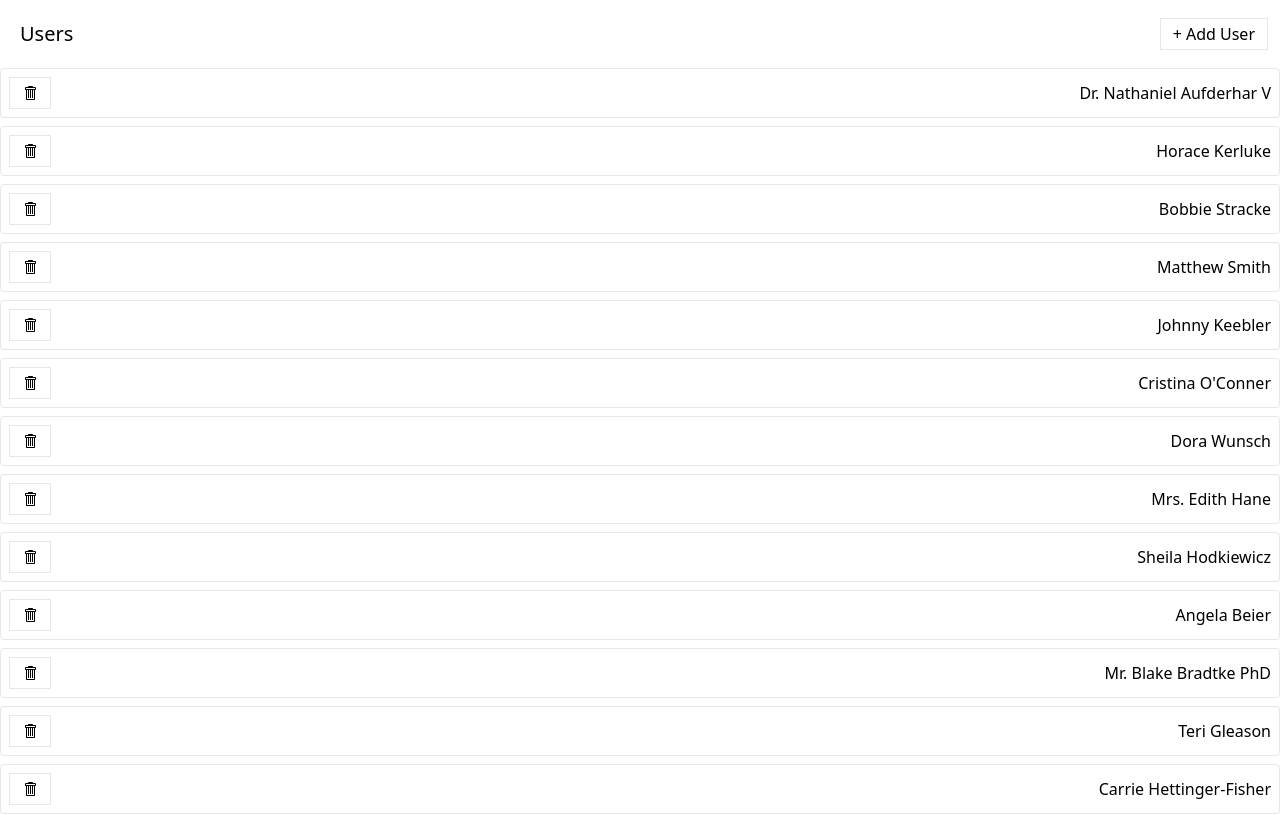
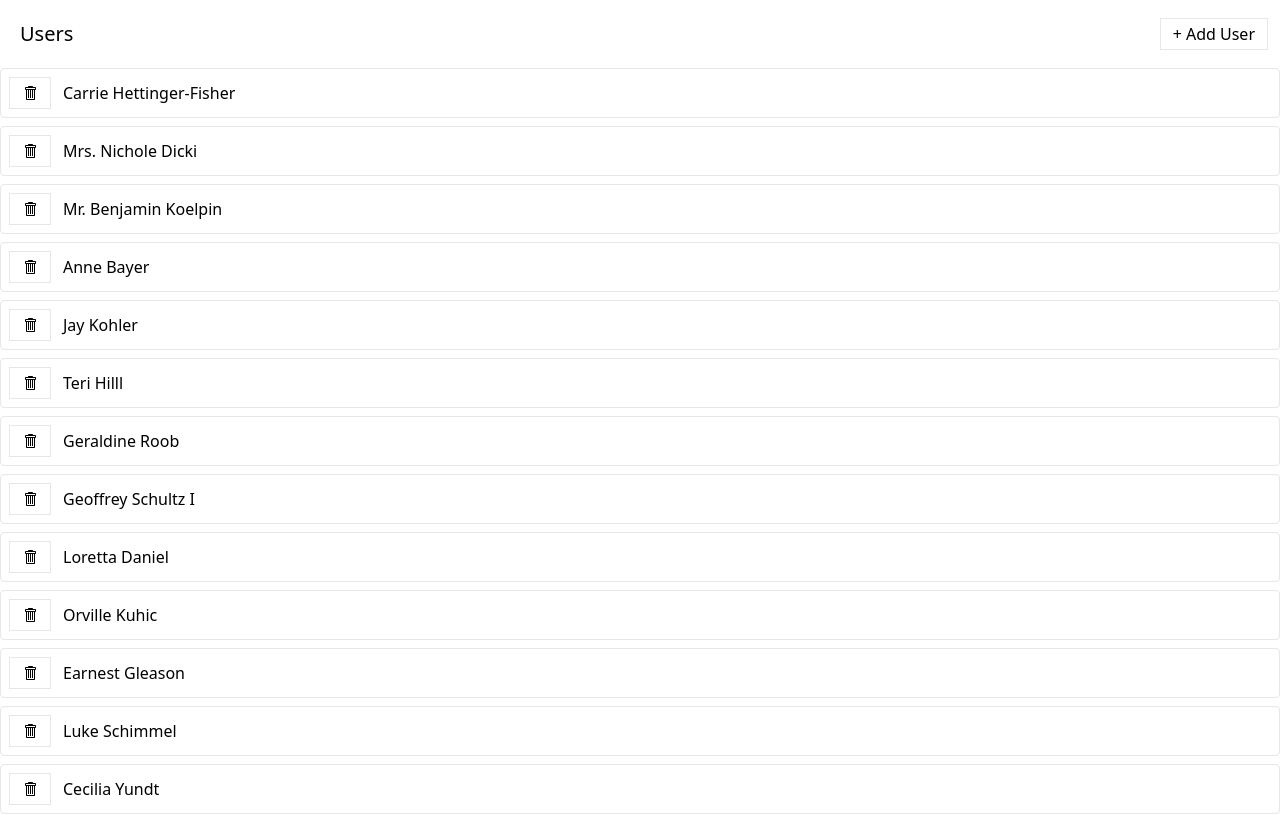
Before and after one commit to varenyk-lover/media-album-app, a React (Create React App) app: page / in a window 1280 px wide. Shown: the top 815 px of the page. Built offline with nearby package versions, Linux system fonts and the light colour scheme; data requests are answered from the project's data file.

Commit message:
Created ablility to delete user.

```diff
--- a/db.json
+++ b/db.json
@@ -1,53 +1,5 @@
 {
   "users": [
-    {
-      "name": "Dr. Nathaniel Aufderhar V",
-      "id": 2
-    },
-    {
-      "name": "Horace Kerluke",
-      "id": 3
-    },
-    {
-      "name": "Bobbie Stracke",
-      "id": 4
-    },
-    {
-      "name": "Matthew Smith",
-      "id": 5
-    },
-    {
-      "name": "Johnny Keebler",
-      "id": 6
-    },
-    {
-      "name": "Cristina O'Conner",
-      "id": 7
-    },
-    {
-      "name": "Dora Wunsch",
-      "id": 8
-    },
-    {
-      "name": "Mrs. Edith Hane",
-      "id": 9
-    },
-    {
-      "name": "Sheila Hodkiewicz",
-      "id": 10
-    },
-    {
-      "name": "Angela Beier",
-      "id": 11
-    },
-    {
-      "name": "Mr. Blake Bradtke PhD",
-      "id": 12
-    },
-    {
-      "name": "Teri Gleason",
-      "id": 13
-    },
     {
       "name": "Carrie Hettinger-Fisher",
       "id": 14
--- a/src/components/UsersListItem.js
+++ b/src/components/UsersListItem.js
@@ -14,11 +14,13 @@
     return (
         <div className="mb-2 border rounded">
             <div className="flex p-2 justify-between items-center cursor-pointer">
-              <Button loading={isLoading} onClick={handleClick}>
-                  <GoTrashcan/>
-              </Button>
-                {error &&  <div>Error deleting user.</div> }
-                {user.name}
+                <div className="flex flex-row items-center justify-between">
+                    <Button className="mr-3" loading={isLoading} onClick={handleClick}>
+                        <GoTrashcan/>
+                    </Button>
+                    {error && <div>Error deleting user.</div>}
+                    {user.name}
+                </div>
             </div>
         </div>
     );
--- a/src/store/slices/UsersSlice.js
+++ b/src/store/slices/UsersSlice.js
@@ -46,8 +46,10 @@
         });
         builder.addCase(removeUser.fulfilled, (state, action) => {
             state.isLoading = false;
-            //    FIX ME
-            console.log(action);
+          state.data
+              = state.data.filter((user) => {
+              return user.id !== action.payload.id;
+          });
         });
         builder.addCase(removeUser.rejected, (state, action) => {
             state.isLoading = false;
--- a/src/store/thunks/removeUser.js
+++ b/src/store/thunks/removeUser.js
@@ -2,9 +2,9 @@
 import axios from "axios";
 
 const removeUser = createAsyncThunk("users/remove", async (user) => {
-    const response = await axios.delete(`http://localhost:30005/users/${user.id}`);
+    await axios.delete(`http://localhost:30005/users/${user.id}`);
 
-    return response.data;
+    return user;
 });
 
 export {removeUser};
```
